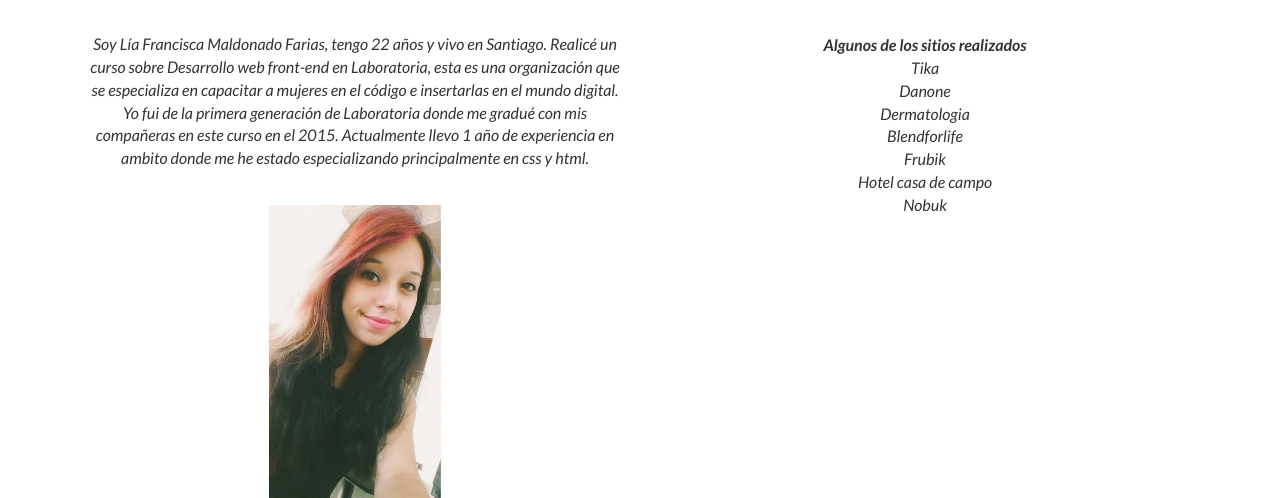
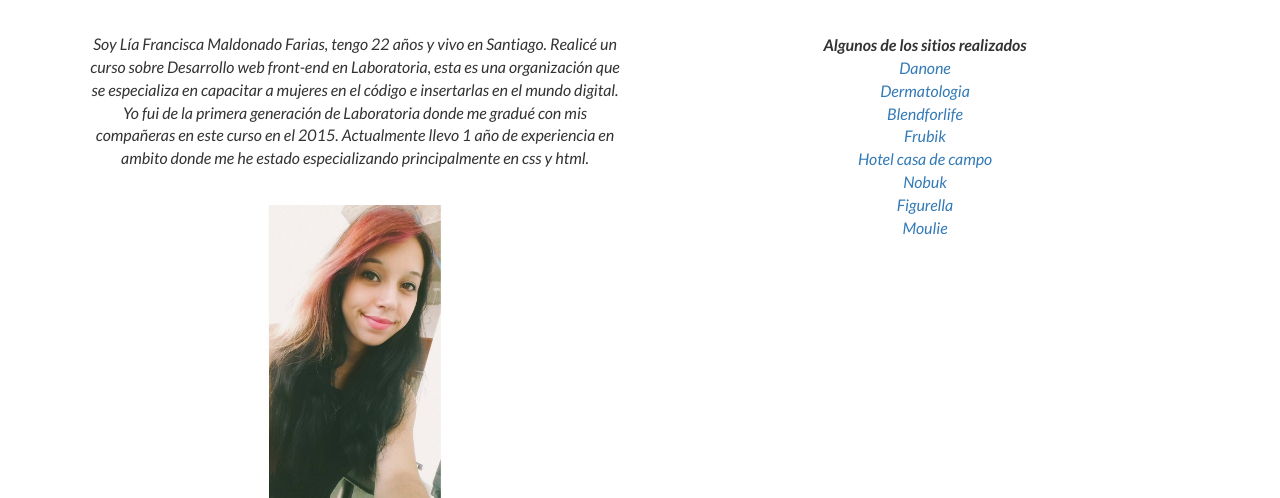
Before and after one commit to Liaasun/mi-portafolio-2017, a plain HTML site: page index.html in a window 1280 px wide. Shown: the part 602-1100 px from the top of the page. Drawn offline with Linux system fonts and the light colour scheme.

Commit message:
Update index.html

```diff
--- a/index.html
+++ b/index.html
@@ -76,13 +76,30 @@
              <div align="center">
                  <div class="lista">
                     <strong>Algunos de los sitios realizados</strong>
-                    <div>Tika</div>
+		    <a href="http://www.danone.cl/" target="_blank">
                        <div>Danone</div>
+		    </a>
+		    <a href="http://www.dermatologia.cl/" target="_blank">
                         <div>Dermatologia</div>
+		    </a>
+		    <a href="http://www.blendforlife.cl/">
                         <div>Blendforlife</div>
+		    </a>
+		    <a href="http://www.frubik.cl/" target="_blank">
                         <div>Frubik</div>
+	            </a>
+		    <a href="http://www.hotelcasadecampo.cl/" target="_blank">
                        <div>Hotel casa de campo</div>
+		    </a>
+		    <a href="http://www.nobuk.cl/" target="_blank">
                        <div>Nobuk</div>
+		     </a>
+	            <a href="http://www.figurella.cl/" target="_blank">
+		         <div>Figurella</div>
+		    </a>
+		   <a href="http://www.mouliechocolates.cl/" target="_blank">
+		      <div>Moulie</div>
+		   </a>
                  </div>
              </div>
          </div>
```
Lines whose indentation alone changed are shown as unchanged.
